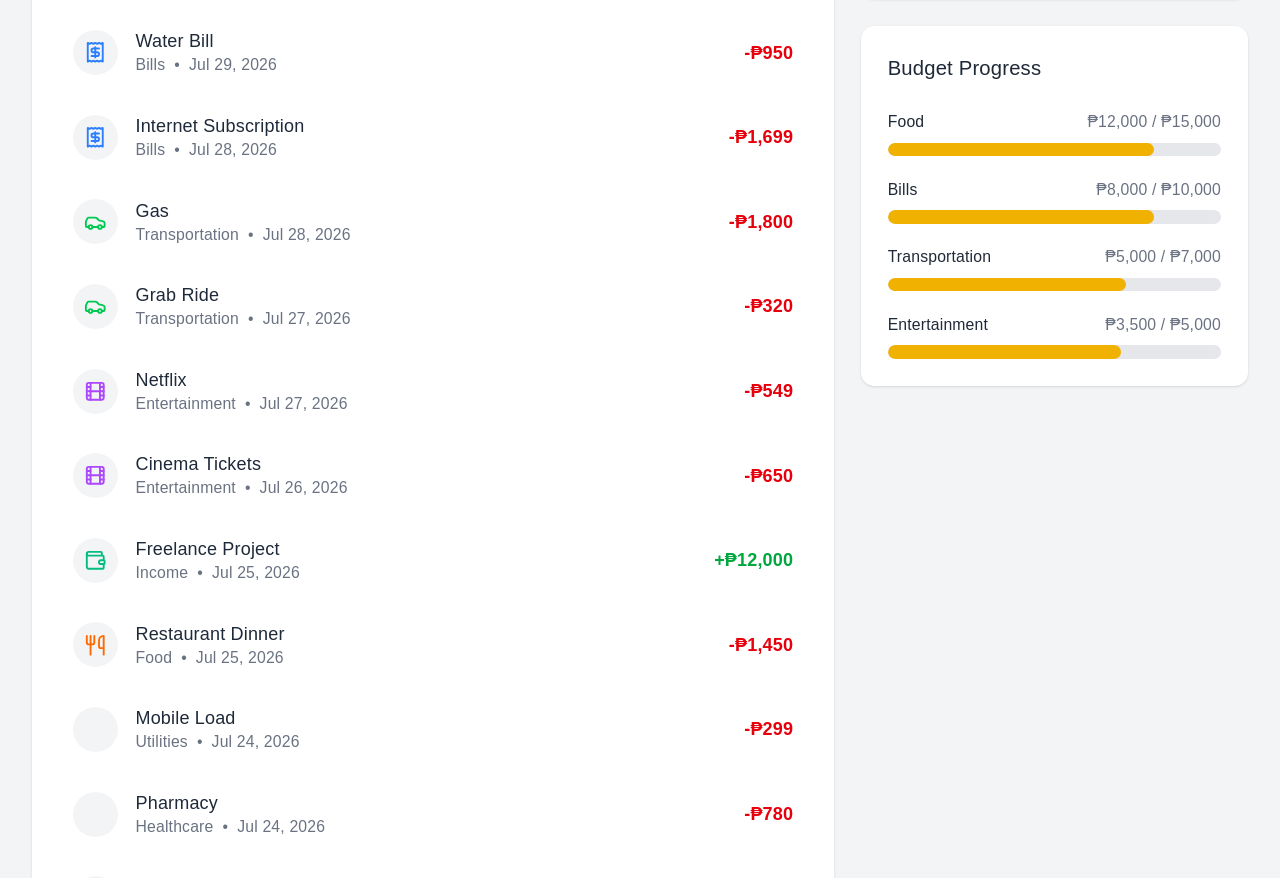
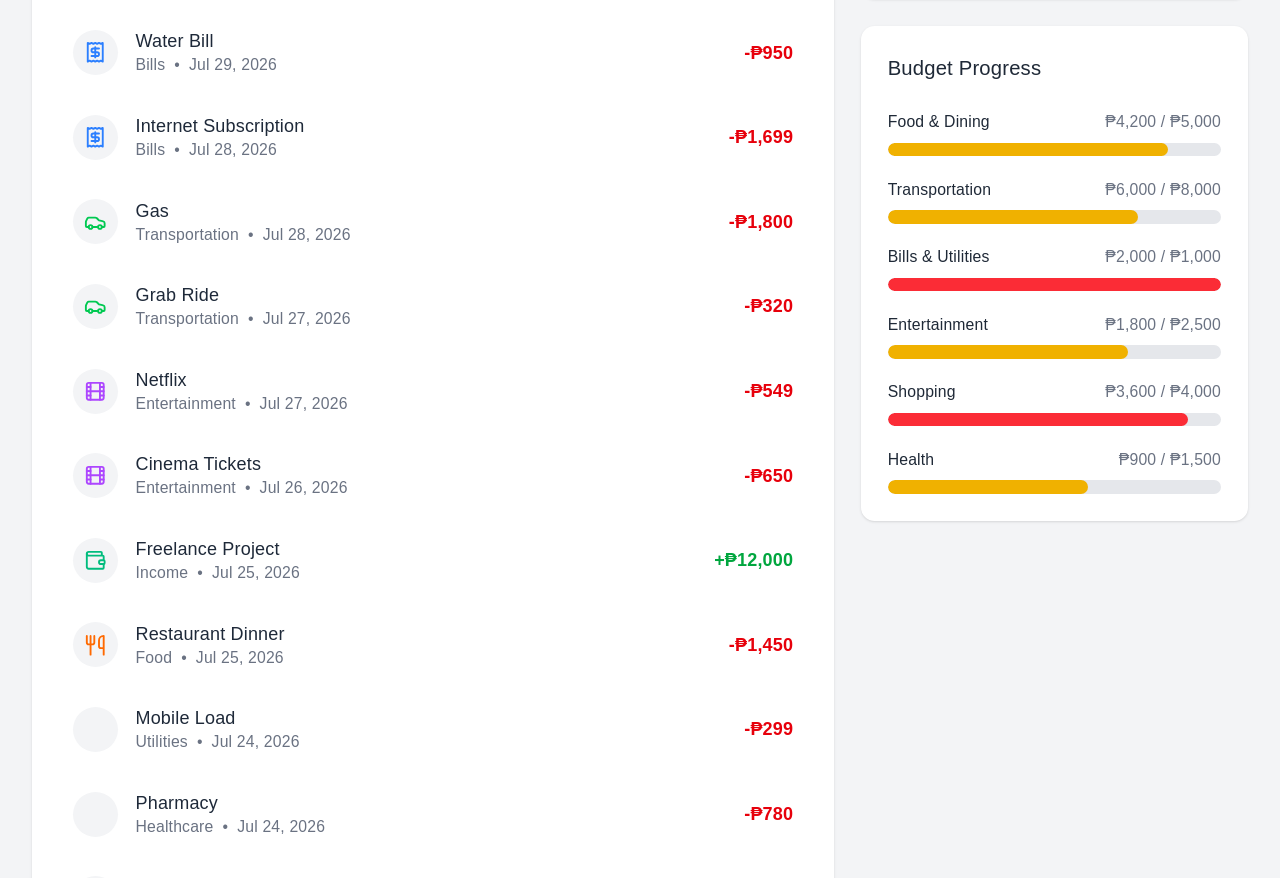
Before and after one commit to pogadoronald-ctrl/Budget-Tracker, a React (Vite) app: page / in a window 1280 px wide. Shown: the part 1180-2058 px from the top of the page. Built offline with nearby package versions, Linux system fonts and the light colour scheme.

Commit message:
Updated budget limit chart on dashboard to integrate mock data

```diff
--- a/src/app/components/charts/BudgetLimitChart.jsx
+++ b/src/app/components/charts/BudgetLimitChart.jsx
@@ -1,11 +1,5 @@
 import { Progress } from "react";
-
-const budgets = [
-    { category: "Food", spent: 12000, limit: 15000 },
-    { category: "Bills", spent: 8000, limit: 10000 },
-    { category: "Transportation", spent: 5000, limit: 7000 },
-    { category: "Entertainment", spent: 3500, limit: 5000 },
-];
+import { categories } from "../mockData/BudgetData";
 
 function BudgetLimitChart() {
     return (
@@ -17,29 +11,29 @@ function BudgetLimitChart() {
             </div>
 
             <div className="space-y-5">
-                {budgets.map((budget) => {
+                {categories.map((categories) => {
                     const percentage = Math.min(
-                        (budget.spent / budget.limit) * 100,
+                        (categories.spent / categories.limit) * 100,
                         100
                     );
 
                     return (
-                        <div key={budget.category}>
+                        <div key={categories.title}>
                             <div className="flex justify-between text-sm mb-2">
                                 <span className="font-medium">
-                                    {budget.category}
+                                    {categories.title}
                                 </span>
 
                                 <span className="text-gray-500">
-                                    ₱{budget.spent.toLocaleString()} / ₱
-                                    {budget.limit.toLocaleString()}
+                                    ₱{categories.spent.toLocaleString()} / ₱
+                                    {categories.limit.toLocaleString()}
                                 </span>
                             </div>
 
                             <div className="w-full h-3 bg-gray-200 rounded-full overflow-hidden">
                                 <div
                                     className={`h-full rounded-full transition-all ${
-                                        percentage < 70
+                                        percentage < 50
                                             ? "bg-green-500"
                                             : percentage < 90
                                             ? "bg-yellow-500"
```
